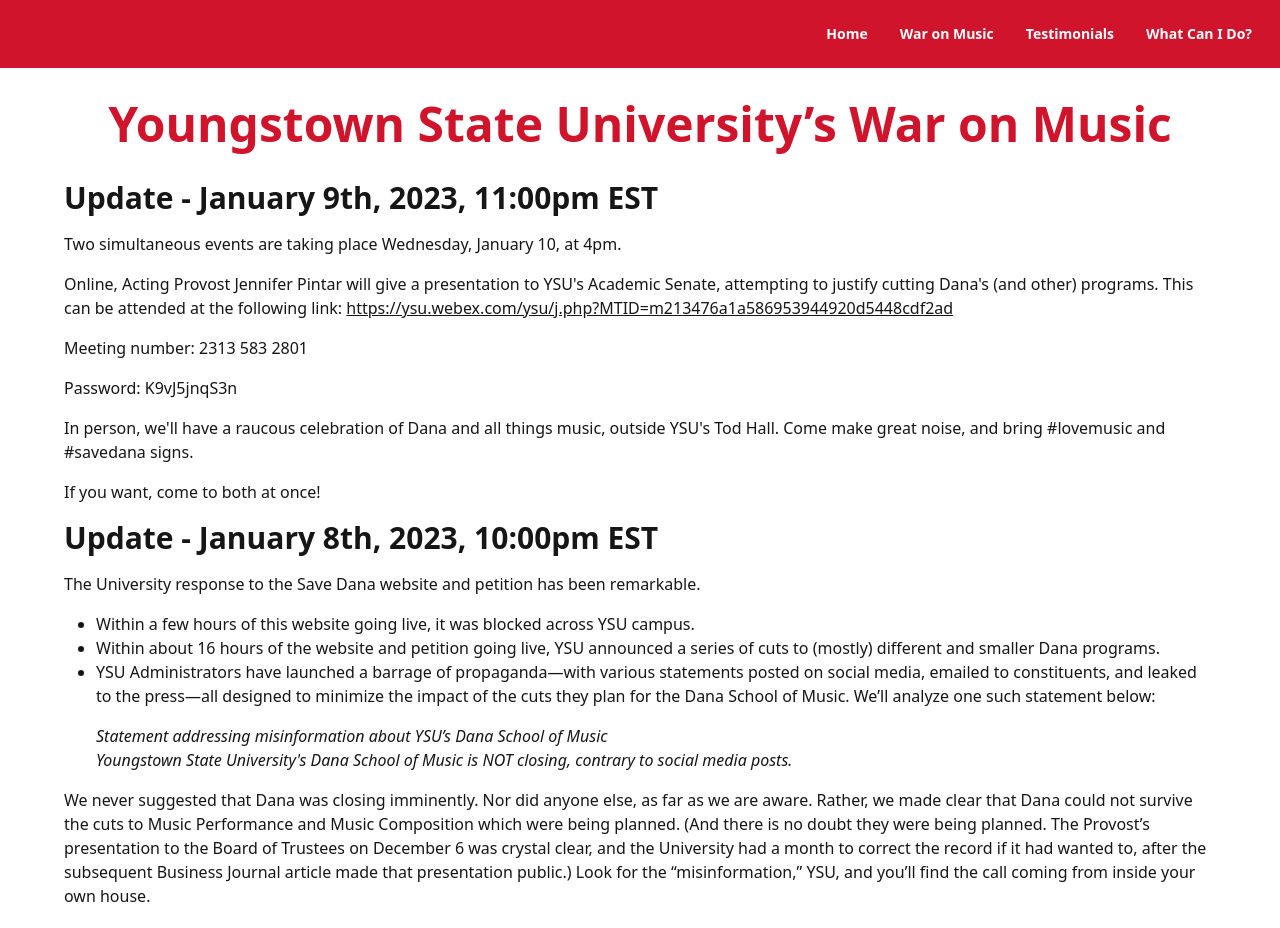
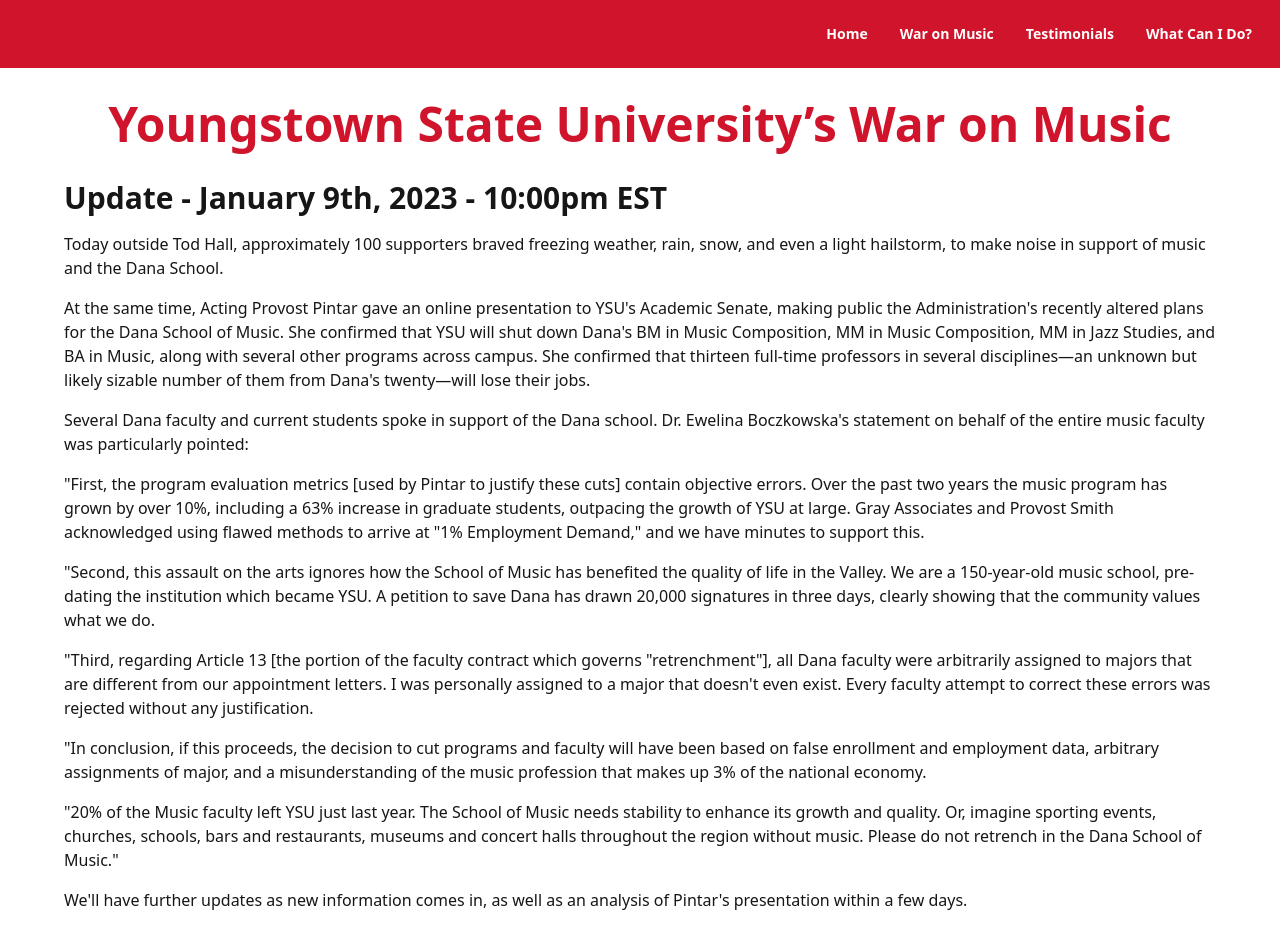
Before and after one commit to Brandon-Ritchie/save-dana, a React (Vite) app: page /war-on-music in a window 1280 px wide. Shown: the top 928 px of the page. Built offline with nearby package versions, Linux system fonts and the light colour scheme.

Commit message:
Add January 10th update

```diff
--- a/src/routes/Root.tsx
+++ b/src/routes/Root.tsx
@@ -20,9 +20,9 @@
             Composition and Jazz Studies, as well as the BA in Music.
           </p>
           <p>
-            On Jan. 10, YSU Admin will present these cuts to a special meeting
-            of the Academic Senate, as a contractual requirement to be able to
-            fire faculty in those areas. By Jan. 31, an unknown number of Dana
+            On Jan. 10, YSU Admin presented these cuts to a special meeting of
+            the Academic Senate, as a contractual requirement to be able to fire
+            faculty in those areas. By Jan. 31, an unknown number of Dana
             faculty will have been fired without cause.
           </p>
           <p>
--- a/src/routes/war-on-music/WarOnMusic.tsx
+++ b/src/routes/war-on-music/WarOnMusic.tsx
@@ -13,6 +13,78 @@
   return (
     <>
       <h1>Youngstown State University’s War on Music</h1>
+
+      <section>
+        <h2>Update - January 9th, 2023 - 10:00pm EST</h2>
+        <Paragraph>
+          Today outside Tod Hall, approximately 100 supporters braved freezing
+          weather, rain, snow, and even a light hailstorm, to make noise in
+          support of music and the Dana School.
+        </Paragraph>
+
+        <Paragraph>
+          At the same time, Acting Provost Pintar gave an online presentation to
+          YSU's Academic Senate, making public the Administration's recently
+          altered plans for the Dana School of Music. She confirmed that YSU
+          will shut down Dana's BM in Music Composition, MM in Music
+          Composition, MM in Jazz Studies, and BA in Music, along with several
+          other programs across campus. She confirmed that thirteen full-time
+          professors in several disciplines—an unknown but likely sizable number
+          of them from Dana's twenty—will lose their jobs.
+        </Paragraph>
+
+        <Paragraph>
+          Several Dana faculty and current students spoke in support of the Dana
+          school. Dr. Ewelina Boczkowska's statement on behalf of the entire
+          music faculty was particularly pointed:
+        </Paragraph>
+
+        <Paragraph>
+          "First, the program evaluation metrics [used by Pintar to justify
+          these cuts] contain objective errors. Over the past two years the
+          music program has grown by over 10%, including a 63% increase in
+          graduate students, outpacing the growth of YSU at large. Gray
+          Associates and Provost Smith acknowledged using flawed methods to
+          arrive at "1% Employment Demand," and we have minutes to support this.
+        </Paragraph>
+
+        <Paragraph>
+          "Second, this assault on the arts ignores how the School of Music has
+          benefited the quality of life in the Valley. We are a 150-year-old
+          music school, pre-dating the institution which became YSU. A petition
+          to save Dana has drawn 20,000 signatures in three days, clearly
+          showing that the community values what we do.
+        </Paragraph>
+
+        <Paragraph>
+          "Third, regarding Article 13 [the portion of the faculty contract
+          which governs "retrenchment"], all Dana faculty were arbitrarily
+          assigned to majors that are different from our appointment letters. I
+          was personally assigned to a major that doesn't even exist. Every
+          faculty attempt to correct these errors was rejected without any
+          justification.
+        </Paragraph>
+
+        <Paragraph>
+          "In conclusion, if this proceeds, the decision to cut programs and
+          faculty will have been based on false enrollment and employment data,
+          arbitrary assignments of major, and a misunderstanding of the music
+          profession that makes up 3% of the national economy.
+        </Paragraph>
+
+        <Paragraph>
+          "20% of the Music faculty left YSU just last year. The School of Music
+          needs stability to enhance its growth and quality. Or, imagine
+          sporting events, churches, schools, bars and restaurants, museums and
+          concert halls throughout the region without music. Please do not
+          retrench in the Dana School of Music."
+        </Paragraph>
+
+        <Paragraph>
+          We'll have further updates as new information comes in, as well as an
+          analysis of Pintar's presentation within a few days.
+        </Paragraph>
+      </section>
 
       <section>
         <h2>Update - January 9th, 2023, 11:00pm EST</h2>
```
